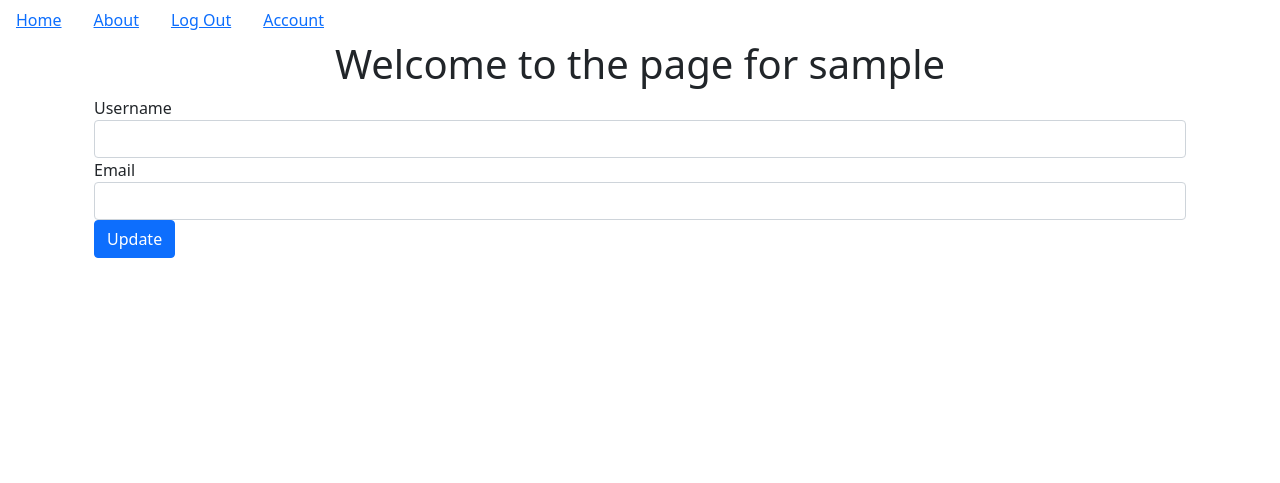
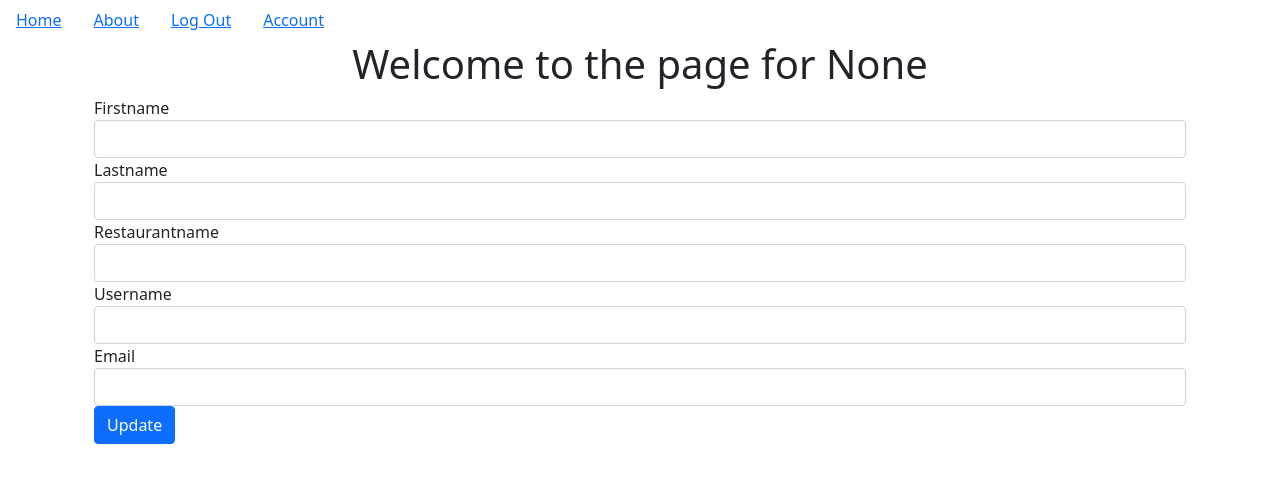
Before and after one commit to darnelldugger/al-la-carte, a Flask app: template myapp/templates/account.html in a window 1280 px wide. Shown: the top 483 px of the page. Run offline with Flask 2, Linux system fonts and the light colour scheme; the template is opened without the code that fills it: values that come from a table or form of the project are taken from there, others are empty; the visitor is signed in with stand-in values (Sample User, id 1); data comes from the database, SQL or seed files in the repository; some libraries are stand-ins or nearby versions.

Commit message:
refactor account.html

```diff
--- a/myapp/templates/account.html
+++ b/myapp/templates/account.html
@@ -3,7 +3,7 @@
 
 <div class="jumbotron">
     <div align="center">
-        <h1>Welcome to the page for {{current_user.username}}</h1>
+        <h1>Welcome to the page for {{current_user.restaurantname}}</h1>
     </div>
 </div>
 
@@ -11,6 +11,18 @@
     <form method="POST" action="" enctype="multipart/form-data">
         <div class="form-group">
             {{form.hidden_tag()}}
+        </div>
+        <div class="form-group">
+            {{form.firstname.label(class='form-group')}}
+            {{form.firstname(class='form-control')}}
+        </div>
+        <div class="form-group">
+            {{form.lastname.label(class='form-group')}}
+            {{form.lastname(class='form-control')}}
+        </div>
+        <div class="form-group">
+            {{form.restaurantname.label(class='form-group')}}
+            {{form.restaurantname(class='form-control')}}
         </div>
         <div class="form-group">
             {{form.username.label(class='form-group')}}
```
